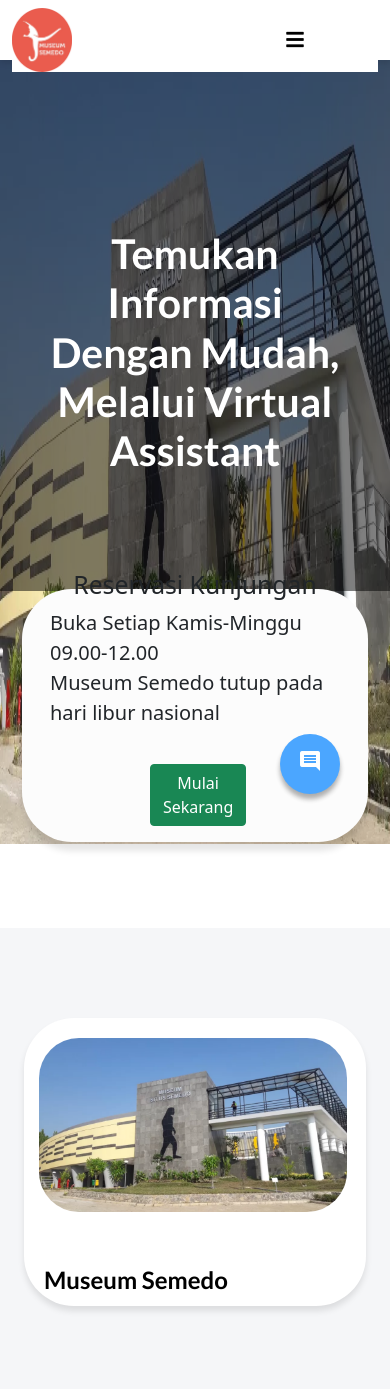
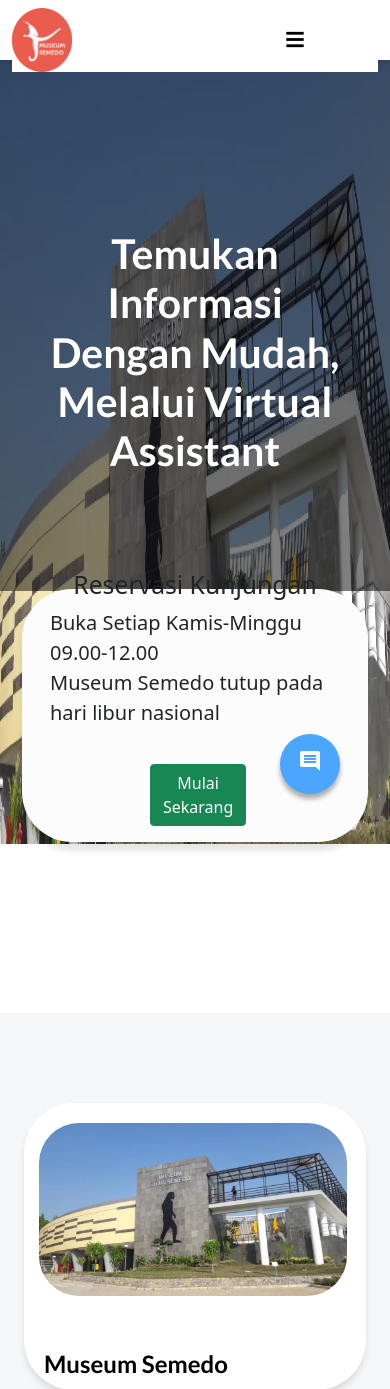
Before and after one commit to Doni224/FtMuseumSemedo, a Flask app: page / in a window 390 px wide; the page is wider, and only the part inside the window is pictured. Shown: the top 1389 px of that part. Run offline with Flask 3, Linux system fonts and the light colour scheme; data that the repository does not hold is empty; parts of the project's set-up code (start-up, migrations or seed data) failed here and were passed over; some libraries are stand-ins or nearby versions.

Commit message:
chatup13

```diff
--- a/static/css/hero.css
+++ b/static/css/hero.css
@@ -95,14 +95,14 @@
 
 @media only screen and (max-width: 768px) {
   .hero {
-    height: 110vh;
+    height: 120vh;
   }
   .hero-bg {
     top: 0;
     left: 0;
     z-index: -9999;
     width: 105%;
-    height: 100%;
+    height: 120%;
   }
 
   .hero-bg-bg {
```
